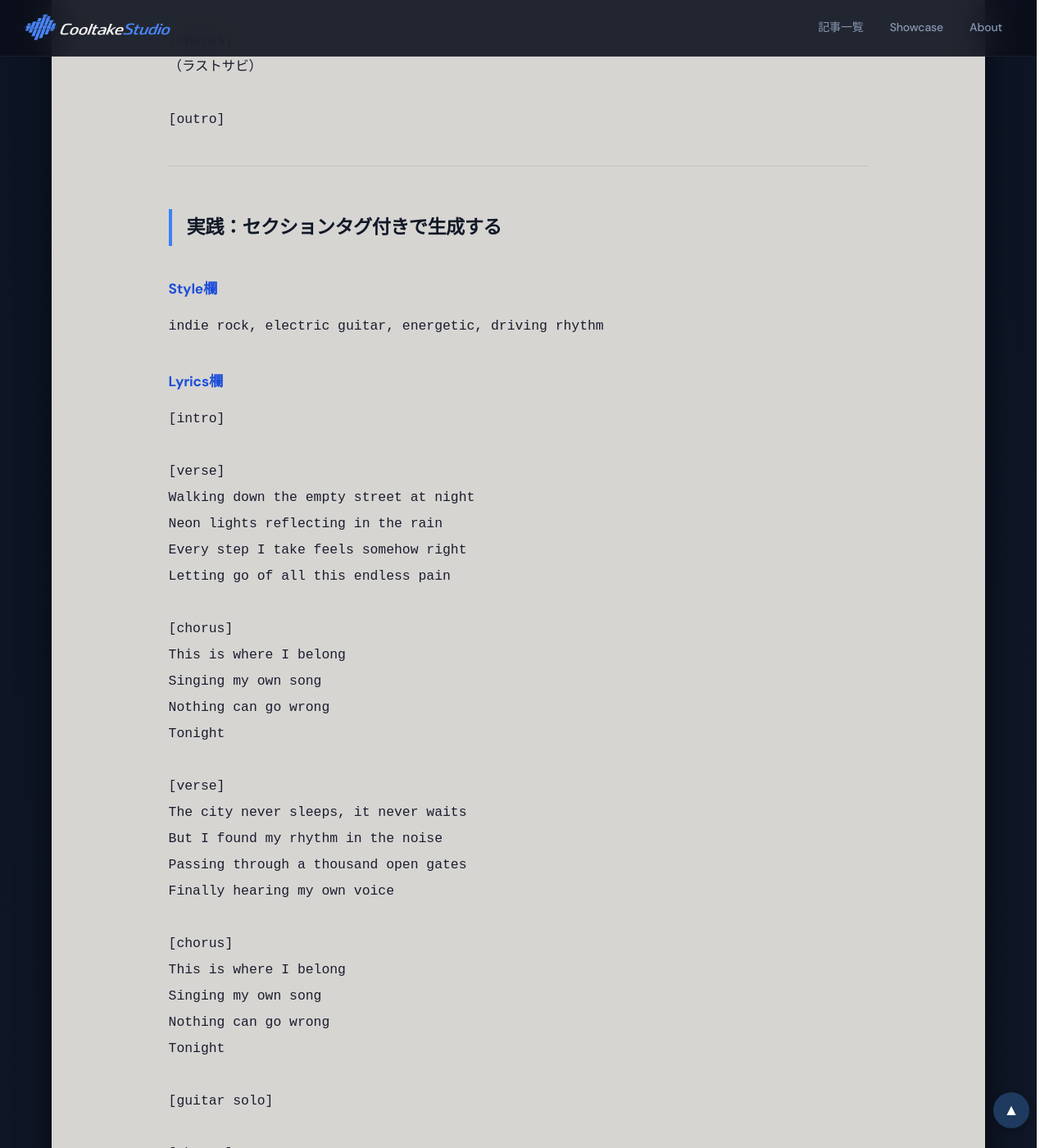
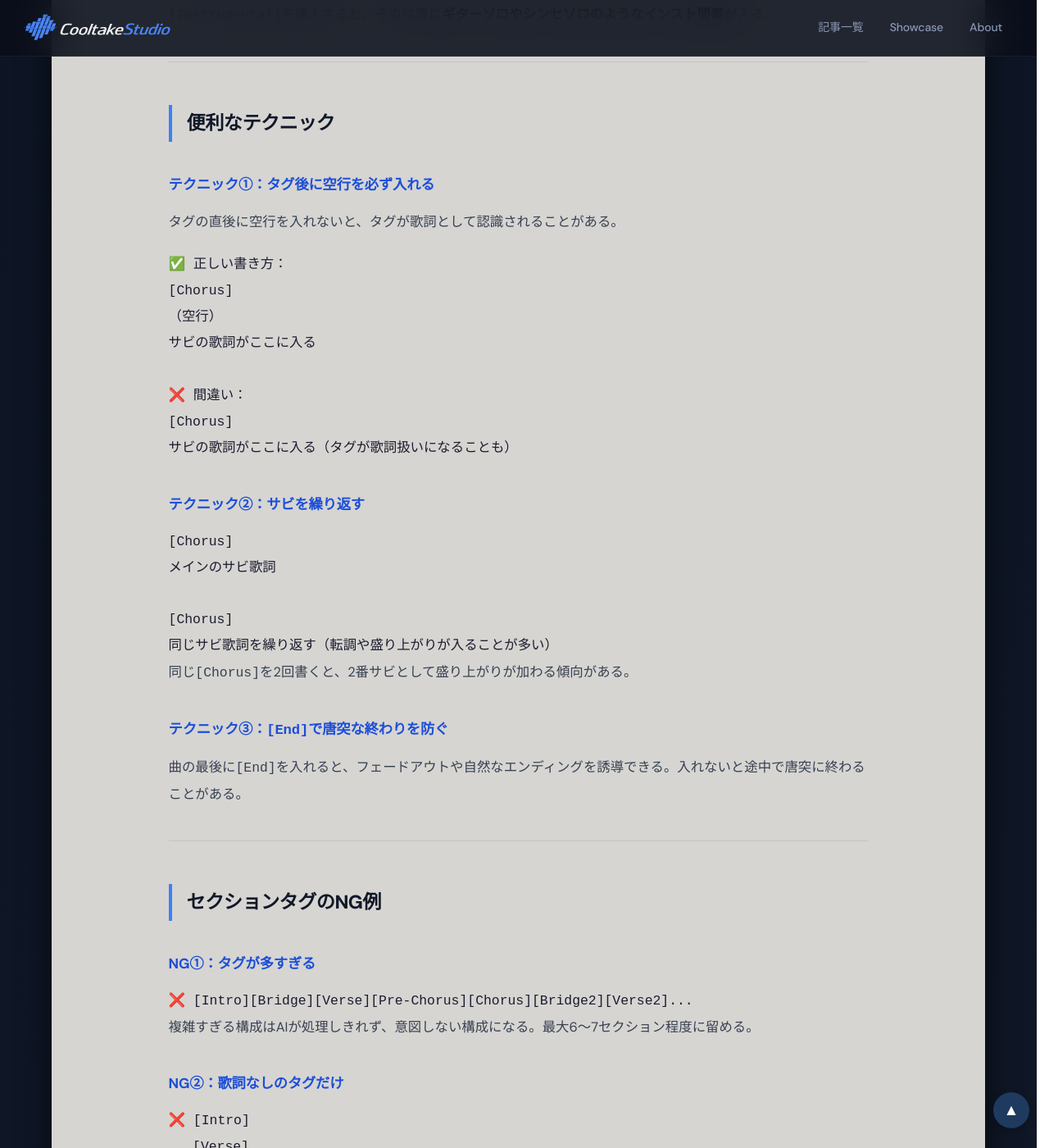
Before and after one commit to cooltake/cooltake-staging, a Jekyll site: the page built from _posts/2026-06-22-suno-guide-03.md, in a window 1280 px wide and 1400 px high, scrolled down 3732 px. Shown: the whole window at 82% size. Built offline with Jekyll 4.4.1, drawn with Linux system fonts in a browser that asks for light colours; some web fonts are replaced; some of the changed text lies outside the part shown.

Commit message:
fix: 誤って消えたSuno招待CTA・ショップボタンincludeを復元（06/28版ベース）

````diff
--- a/_posts/2026-06-22-suno-guide-03.md
+++ b/_posts/2026-06-22-suno-guide-03.md
@@ -1,225 +1,187 @@
 ---
 layout: post
-title: "Sunoで曲の構造を設計する — セクションタグの使い方【第3回】"
-description: "Suno AIのセクションタグ（[intro][verse][chorus]など）を使って、曲の展開を自分でコントロールする方法を実例付きで解説します。"
+title: "【第3回】Sunoのセクションタグ完全解説｜イントロ・Aメロ・サビ・アウトロを意図的に作る方法"
+description: "Suno AIのセクションタグ（[Intro][Verse][Chorus]等）を使って楽曲構造をコントロールする方法を解説。サビの繰り返し・ブリッジ挿入・エンディング制御まで実例付き。"
 date: 2026-06-22
 categories: [production]
-tags: [Suno, AI音楽, プロンプト, セクションタグ, DTM]
+tags: [Suno AI, AI音楽, セクションタグ, 楽曲構造, Custom Mode]
 image: /assets/images/thumb-suno-guide-03.jpg
+series: suno-guide
+series_title: "Sunoで曲を作る"
+series_num: 3
 ---
 
-## 「なんとなくできた曲」から「意図した展開の曲」へ
+> **このシリーズについて**
+> 「Sunoで曲を作る」全12回のシリーズです。#03はセクションタグによる楽曲構造のコントロール。#01〜#02を読んでいると理解がスムーズです。
 
-[第2回](/production/suno-guide-02/)まではプロンプトでサウンドの雰囲気を指定する方法を学びました。第3回からはCustomモードを使って、より精密なコントロールに入ります。
+## なぜセクションタグが必要か
 
-今回のテーマは**セクションタグ**です。Sunoのカスタムモードでは、歌詞欄に `[intro]` や `[chorus]` などのタグを書くことで、曲の構造（展開）を自分で設計できます。
+#02のプロンプト術だけでは、**楽曲の構造（何番・どの順番でセクションが来るか）** はランダムだ。同じプロンプトでも、イントロが長い曲・サビがすぐ来る曲・アウトロが唐突に終わる曲が混在する。
+
+セクションタグを使うと、この構造を**自分でコントロール**できるようになる。
 
 ---
 
-## CustomモードとSimpleモードの違い
+## 基本的なセクションタグ一覧
 
-| 項目 | Simpleモード | Customモード |
-|------|------------|------------|
-| 操作 | テキスト1行で生成 | Style・Lyrics・Titleを個別に入力 |
-| 構造制御 | AIにおまかせ | セクションタグで自分が設計 |
-| 歌詞 | AIが自動生成 | 自分で書くか、AIに書かせて編集 |
-| 向いている場面 | 試し生成・アイデア出し | 本格的な楽曲制作 |
+Custom Mode（後述）の歌詞欄にこれらのタグを入力する：
 
-Customモードはトップ画面の「Custom」タブをクリックすると表示されます。
+| タグ | 機能 |
+|------|------|
+| `[Intro]` | イントロ（歌なし・インスト） |
+| `[Verse]` | Aメロ |
+| `[Pre-Chorus]` | Bメロ |
+| `[Chorus]` | サビ |
+| `[Bridge]` | ブリッジ（間奏的なパート） |
+| `[Outro]` | アウトロ（フェードアウト等） |
+| `[Instrumental]` | インストパート（歌詞なし） |
+| `[Break]` | ブレイク（一時的な音の静止） |
+| `[End]` | 楽曲の終了指示 |
 
 ---
 
-## セクションタグ一覧
+## Custom Modeの使い方
 
-歌詞（Lyrics）欄に角括弧 `[ ]` でタグを書きます。
+セクションタグはCustom Mode（カスタムモード）でのみ使える。
 
-### 構造タグ（曲の大枠を決める）
+### 手順
 
-| タグ | 意味 | 使い方 |
-|-----|------|--------|
-| `[intro]` | イントロ | 曲の冒頭。歌詞なし or 短いフレーズ |
-| `[verse]` | Aメロ | 物語を展開する部分 |
-| `[pre-chorus]` | Bメロ | サビへの助走 |
-| `[chorus]` | サビ | 一番盛り上がる繰り返し部分 |
-| `[bridge]` | ブリッジ | 中盤の転換点 |
-| `[outro]` | アウトロ | 曲のエンディング |
-
-### フレーズタグ（瞬間の表情を作る）
-
-| タグ | 意味 |
-|-----|------|
-| `[guitar solo]` | ギターソロを挿入 |
-| `[piano solo]` | ピアノソロを挿入 |
-| `[drum fill]` | ドラムフィルを挿入 |
-| `[instrumental break]` | ボーカルなしの間奏 |
-| `[build up]` | テンションを高めるビルドアップ |
-| `[drop]` | EDM的なドロップ |
-
-フレーズタグについては[第7回](/production/suno-guide-07/)でさらに詳しく解説します。
+1. Createページで「**Custom Mode**」のトグルをONにする
+2. 「**Lyrics**」欄が表示される
+3. 歌詞とセクションタグを入力する
+4. Style of Musicで楽曲スタイルを指定
+5. Titleに曲名を入力
+6. 「Create」で生成
 
 ---
 
-## 基本的な構造の書き方
+## セクションタグの使い方：実践例
 
-### シンプルなポップス構成
+### 例①：オーソドックスなポップス構成
 
 ```
-[intro]
+[Intro]
 
-[verse]
-（Aメロの歌詞をここに書く）
+[Verse]
+夜の街に消えていく 君の後ろ姿
+言えなかった言葉たち 風に溶けてく
 
-[chorus]
-（サビの歌詞をここに書く）
+[Pre-Chorus]
+もう一度だけ振り返って
+あの頃に戻りたい
 
-[verse]
-（2番のAメロ）
+[Chorus]
+さよならなんて言いたくない
+まだここにいたいから
+君と見た夕焼けが
+心に焼き付いて離れない
 
-[chorus]
-（サビ繰り返し）
+[Verse]
+同じ場所に立っていても
+違う景色が見えてた
+気づかなかった大切さ
+今ならわかる気がする
 
-[outro]
+[Chorus]
+さよならなんて言いたくない
+まだここにいたいから
+君と見た夕焼けが
+心に焼き付いて離れない
+
+[Outro]
 ```
 
-### ロック・バンドサウンド向け構成
+このように入力すると、**Intro → Aメロ → Bメロ → サビ → Aメロ → サビ → Outro** の王道構成で楽曲が生成される。
+
+### 例②：インスト挿入でドラマ感を作る
 
 ```
-[intro]
+[Intro]
 
-[verse]
-（Aメロ）
+[Verse]
+...（歌詞）...
 
-[pre-chorus]
-（Bメロ）
+[Chorus]
+...（歌詞）...
 
-[chorus]
-（サビ）
+[Instrumental]
 
-[verse]
-（2番Aメロ）
+[Chorus]
+...（歌詞）...
 
-[pre-chorus]
-（2番Bメロ）
+[Outro]
+```
 
-[chorus]
-（サビ繰り返し）
-
-[guitar solo]
-
-[chorus]
-（ラストサビ）
-
-[outro]
-```
+`[Instrumental]`を挿入すると、その位置に**ギターソロやシンセソロのようなインスト間奏**が入る。
 
 ---
 
-## 実践：セクションタグ付きで生成する
+## 便利なテクニック
 
-### Style欄
+### テクニック①：タグ後に空行を必ず入れる
+
+タグの直後に空行を入れないと、タグが歌詞として認識されることがある。
 
 ```
-indie rock, electric guitar, energetic, driving rhythm
+✅ 正しい書き方：
+[Chorus]
+（空行）
+サビの歌詞がここに入る
+
+❌ 間違い：
+[Chorus]
+サビの歌詞がここに入る（タグが歌詞扱いになることも）
 ```
 
-### Lyrics欄
+### テクニック②：サビを繰り返す
 
 ```
-[intro]
+[Chorus]
+メインのサビ歌詞
 
-[verse]
-Walking down the empty street at night
-Neon lights reflecting in the rain
-Every step I take feels somehow right
-Letting go of all this endless pain
-
-[chorus]
-This is where I belong
-Singing my own song
-Nothing can go wrong
-Tonight
-
-[verse]
-The city never sleeps, it never waits
-But I found my rhythm in the noise
-Passing through a thousand open gates
-Finally hearing my own voice
-
-[chorus]
-This is where I belong
-Singing my own song
-Nothing can go wrong
-Tonight
-
-[guitar solo]
-
-[chorus]
-This is where I belong
-Singing my own song
-Nothing can go wrong
-Tonight
-
-[outro]
+[Chorus]
+同じサビ歌詞を繰り返す（転調や盛り上がりが入ることが多い）
 ```
 
-### Title欄
+同じ`[Chorus]`を2回書くと、2番サビとして盛り上がりが加わる傾向がある。
 
-```
-Where I Belong
-```
+### テクニック③：`[End]`で唐突な終わりを防ぐ
+
+曲の最後に`[End]`を入れると、フェードアウトや自然なエンディングを誘導できる。入れないと途中で唐突に終わることがある。
 
 ---
 
-## タグを書くときの注意点
+## セクションタグのNG例
 
-### タグは単独の行に書く
-
-タグの前後に余白行を入れ、歌詞と混在させないようにします。
-
-❌ 悪い例:
-```
-[verse] Walking down the empty street
-```
-
-✅ 良い例:
-```
-[verse]
-Walking down the empty street
-```
-
-### 歌詞を書かなくてもタグだけでOK
-
-構造を指定するだけで歌詞はAIに任せることもできます。
+### NG①：タグが多すぎる
 
 ```
-[intro]
-[verse]
-[chorus]
-[verse]
-[chorus]
-[outro]
+❌ [Intro][Bridge][Verse][Pre-Chorus][Chorus][Bridge2][Verse2]...
 ```
+複雑すぎる構成はAIが処理しきれず、意図しない構成になる。最大6〜7セクション程度に留める。
 
-このようにタグだけ書いて生成すると、AIがその構造に合わせて歌詞と音楽を生成します。
+### NG②：歌詞なしのタグだけ
+
+```
+❌ [Intro]
+   [Verse]
+   [Chorus]
+```
+タグだけ並べると歌詞が自動生成されるが、内容はランダム。Custom Modeで歌詞も入力するのが正確。
 
 ---
 
-<div class="cta-soundhouse">
-<p>音楽制作に必要な機材はサウンドハウスで。DTM・録音機材を豊富に取り揃えています。</p>
-<a href="https://h.accesstrade.net/sp/cc?rk=01001xqc00os63&url=https%3A%2F%2Fwww.soundhouse.co.jp%2Fsearch%2Findex%2F%3Fcategory%3D%26search_all%3DDTM" rel="nofollow" referrerpolicy="no-referrer-when-downgrade">サウンドハウスでDTM機材を見る</a>
-</div>
+## まとめ
 
-<div style="margin:2rem 0;">
-  <p style="text-align:center;font-size:.78rem;color:#6b7280;margin-bottom:.6rem;">この記事：第3回「曲の構造を指定する — セクションタグの使い方」</p>
-  <div style="display:flex;flex-wrap:wrap;gap:.8rem;">
-    <a href="/production/suno-guide-02/" style="flex:1;min-width:200px;display:block;padding:.6rem 1.1rem;background:#e8edf2;border:1px solid #c8c5c0;border-radius:8px;color:#1e3a5f;text-decoration:none;font-size:.85rem;line-height:1.5;">
-      <span style="display:block;font-size:.72rem;opacity:.75;margin-bottom:2px;">← 前の記事</span>
-      <span>第2回：最初の1曲を作る — シンプルプロンプトの書き方</span>
-    </a>
-    <a href="/production/suno-guide-04/" style="flex:1;min-width:200px;text-align:right;display:block;padding:.6rem 1.1rem;background:#e8edf2;border:1px solid #c8c5c0;border-radius:8px;color:#1e3a5f;text-decoration:none;font-size:.85rem;line-height:1.5;">
-      <span style="display:block;font-size:.72rem;opacity:.75;margin-bottom:2px;">次の記事 →</span>
-      <span>第4回：ボーカル入りの楽曲を作る — 歌詞の書き方とコツ</span>
-    </a>
-  </div>
-  <p style="text-align:center;margin-top:.8rem;"><a href="/series-list.html?series=suno-guide" style="color:#1e3a5f;font-size:.82rem;text-decoration:underline;">シリーズ記事一覧を見る</a></p>
-</div>
+セクションタグを使うことで：
+- 楽曲の長さと構成を意図的に設計できる
+- サビの繰り返しやインスト挿入が制御できる
+- 唐突な終わりを防げる
+
+次回（#04）は、**歌詞の書き方と日本語・英語の使い分け**を解説する。Sunoで自然な日本語の歌詞を生成させるためのコツだ。
+
+---
+
+{% include suno-series-nav.html current=3 %}
+
+{% include suno-cta.html %}
````
